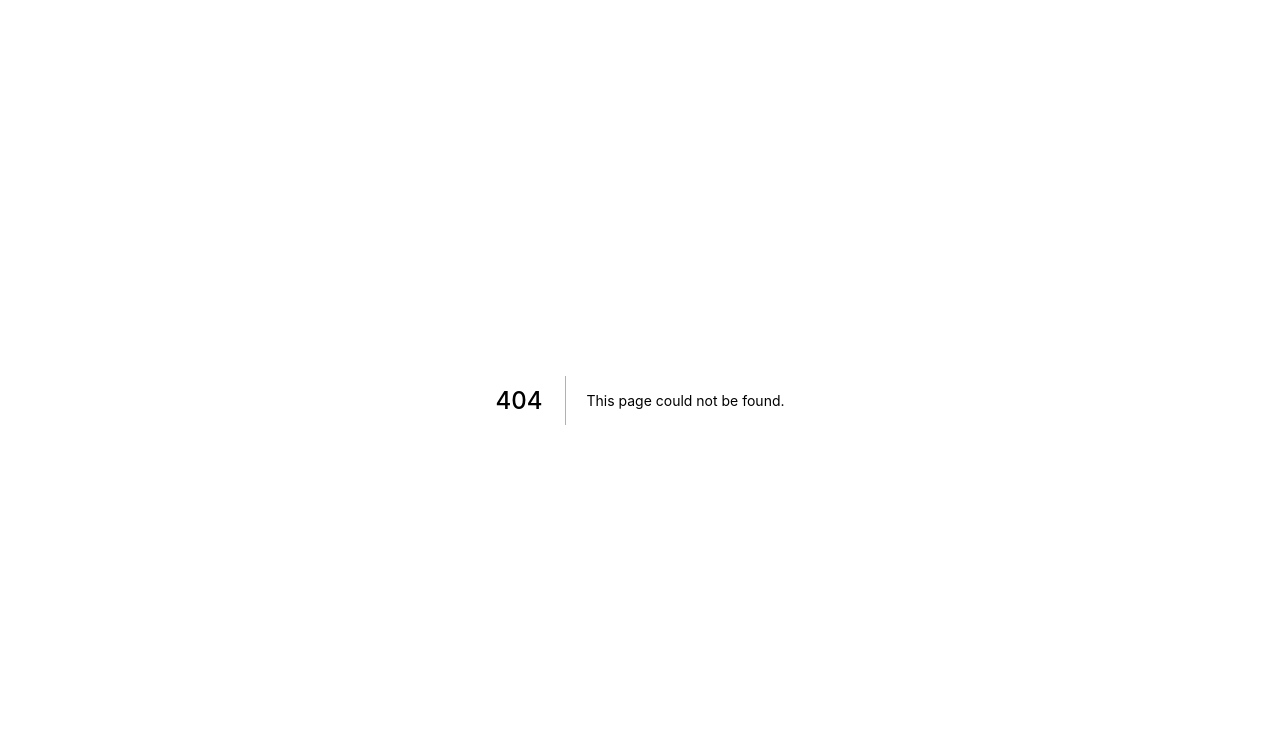
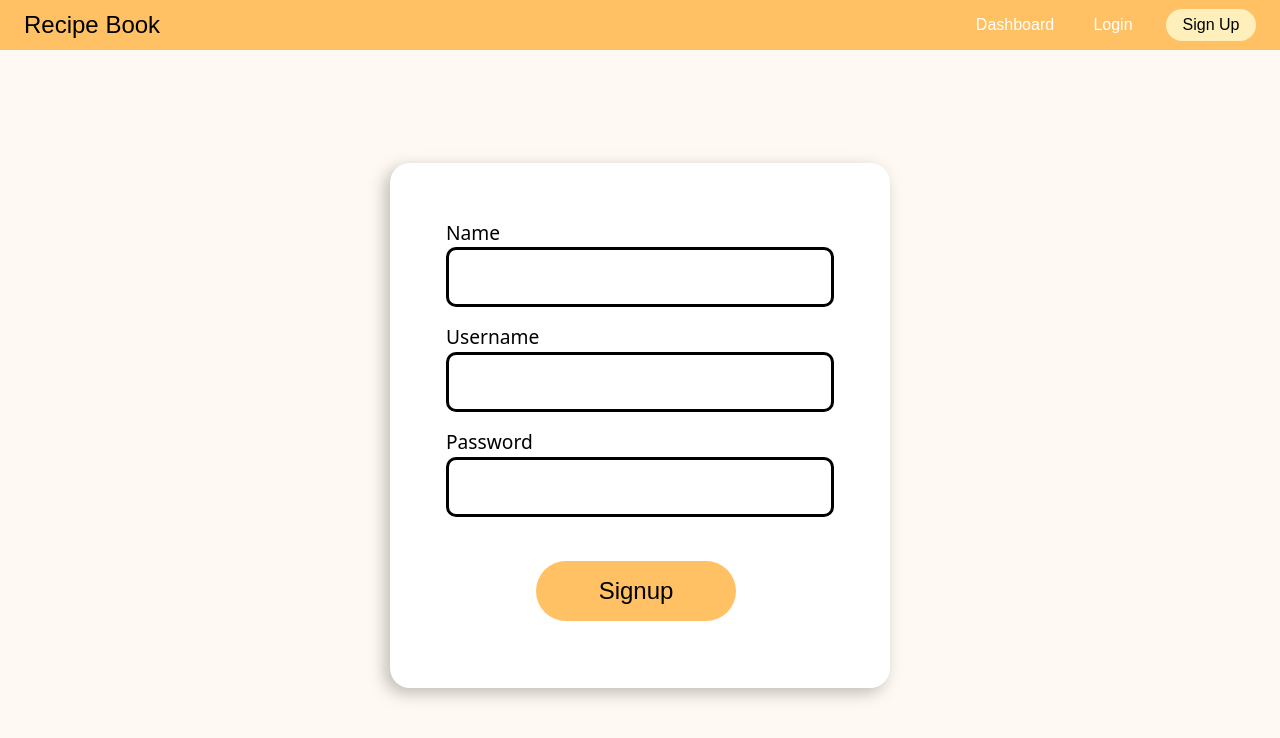
Before and after one commit to TSimmz/recipe-book, a Next.js app: page /signup in a window 1280 px wide. Before the commit this address had no page. Shown: the top 738 px of the page. Built offline with nearby package versions, Linux system fonts and the light colour scheme.

Commit message:
Styled landing, login, and signup pages

```diff
--- a/components/Navbar.js
+++ b/components/Navbar.js
@@ -1,3 +1,4 @@
+import Link from 'next/link';
 import React from 'react';
 
 const Navbar = () => {
@@ -6,8 +7,15 @@ const Navbar = () => {
   const renderLoginSignup = () => {
     return (
       <ul>
-        <button className='loginButton'>Login</button>
-        <button className='signupButton'>Sign Up</button>
+        <button className='loginButton'>
+          <Link href='/dashboard'>Dashboard</Link>
+        </button>
+        <button className='loginButton'>
+          <Link href='/login'>Login</Link>
+        </button>
+        <button className='signupButton'>
+          <Link href='/signup'>Sign Up</Link>
+        </button>
       </ul>
     );
   };
@@ -22,7 +30,9 @@ const Navbar = () => {
 
   return (
     <nav>
-      <h1>Recipe Book</h1>
+      <h1>
+        <Link href='/'>Recipe Book</Link>
+      </h1>
       {isLoggedIn ? renderLoginSignup() : renderAccount()}
     </nav>
   );
--- /dev/null
+++ b/pages/signup.js
@@ -0,0 +1,21 @@
+import Layout from '../components/Layout';
+
+const Signup = () => {
+  return (
+    <Layout>
+      <form className='signup-form'>
+        <p>Name</p>
+        <input type='text' />
+        <p>Username</p>
+        <input type='text' />
+        <p>Password</p>
+        <input type='password' />
+        <button type='submit' className='loginButton'>
+          Signup
+        </button>
+      </form>
+    </Layout>
+  );
+};
+
+export default Signup;
--- a/styles/globals.css
+++ b/styles/globals.css
@@ -6,6 +6,11 @@
 
 body {
   height: 100vh;
+  background-color: #fef9f2;
+}
+
+#__next {
+  height: 100%;
 }
 
 header {
@@ -28,6 +33,13 @@ header > nav > h1 {
   margin: 0;
 }
 
+main {
+  display: flex;
+  justify-content: center;
+  align-items: center;
+  height: calc(100% - 50px);
+}
+
 .signupButton {
   background-color: #fff0bb;
   width: 90px;
@@ -47,6 +59,7 @@ header > nav > h1 {
   color: white;
   margin-right: 0.5rem;
   border-radius: 20px;
+  background-color: #ffc163;
 
   font-family: 'Poppins', Arial, Helvetica, sans-serif;
 }
@@ -65,6 +78,7 @@ header > nav > h1 {
   display: flex;
   flex-direction: column;
   position: absolute;
+  left: 25%;
   text-align: end;
   font-family: 'Poppins', Arial, Helvetica, sans-serif;
 }
@@ -77,3 +91,45 @@ header > nav > h1 {
 .hero-tagline {
   font-size: 36px;
 }
+
+.login-form,
+.signup-form {
+  background-color: white;
+  width: 500px;
+  height: 525px;
+  display: flex;
+  flex-direction: column;
+  border-radius: 20px;
+  filter: drop-shadow(-5px 5px 8px #00000040);
+  padding: 3.5rem;
+}
+
+.login-form > p,
+.signup-form > p {
+  font-size: 1.2rem;
+}
+
+.login-form > input,
+.signup-form > input {
+  border: 3px solid black;
+  border-radius: 10px;
+  width: 100%;
+  height: 60px;
+  margin-bottom: 1rem;
+  padding: 0.25rem 1rem;
+  font-size: 1.2rem;
+  letter-spacing: 0.2rem;
+}
+
+.login-form > button,
+.signup-form > button {
+  align-self: center;
+  width: 200px;
+  height: 60px;
+  border-radius: 30px;
+  font-size: 1.5rem;
+  color: black;
+  position: relative;
+  bottom: 0;
+  margin-top: 1.75rem;
+}
```
